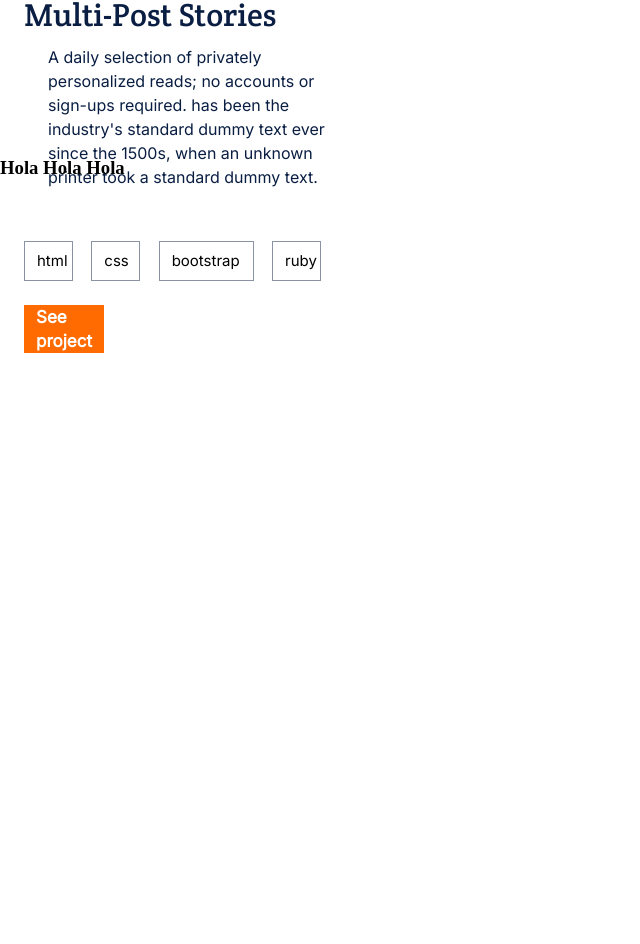
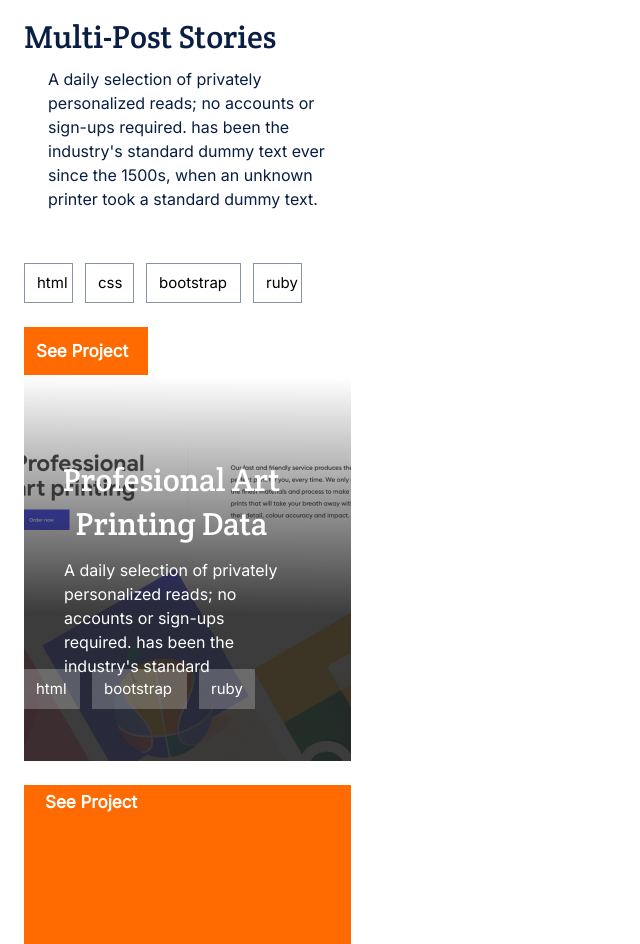
Before and after one commit to Joaquin123455/Microverse-finish-mobile, a plain HTML site: page index.html in a window 1280 px wide. Shown: the part 1255-2199 px from the top of the page, without its empty margins (0-640 px from the left). Before the commit the page ends 1608 px from the top, so only its background shows below. Drawn offline with Linux system fonts and the light colour scheme.

Commit message:
upload index and stylecss

```diff
--- a/index.html
+++ b/index.html
@@ -61,16 +61,26 @@
             </div>
             <div>
                 <ul class="ref">
-                    <li class="tag3"><a href="#">See project</a></li>
+                    <li class="tag3"><a href="#">See Project</a></li>
+                </ul>
+            </div>
+        </section>
+        <section class="wrapper">
+            <div class="wrapper2">
+                <h3 class="wrappertitle2">Profesional Art Printing Data</h3>
+                <p class="secondp">A daily selection of privately personalized reads; no accounts or sign-ups required. has been the industry's standard</p>
+                <ul class="tags">
+                    <li class="tagwrapper">html</li>
+                    <li class="tag2wrapper">bootstrap</li>
+                    <li class="tagwrapper">ruby</li>
+                </ul>
+            </div>
+            <div>
+                <ul>
+                    <li class="tag3wrapper"><a href="#">See Project</a></li>
                 </ul>
             </div>
         </section>
     </main>
-    <section class="wrapper2">
-        <div class="wrapper2">
-            <h3 class="wrappertitle2">Hola Hola Hola</h3>
-        </div>
-    </section>
-
 </body>
 </html>
--- a/style.css
+++ b/style.css
@@ -97,10 +97,8 @@ li {
 
 ul {
   display: flex;
-  justify-content: space-between;
   list-style: none;
   margin: 0;
-  width: 0;
 }
 
 .wrappertitle {
@@ -126,7 +124,6 @@ ul {
   padding: 0px 24px;
   gap: 24px;
   width: 375px;
-  height: 568px;
 }
 
 .placeholder1{
@@ -145,6 +142,7 @@ ul {
   display: flex;
   align-items: center;
   color: #091E42;
+  padding-top: 40px;
 }
 
 .firstp {
@@ -156,6 +154,8 @@ ul {
   font-size: 16px;
   line-height: 24px;
   color: #091E42;
+  padding-top: 30px;
+  text-align: left;
 }
 
 .tags {
@@ -211,7 +211,6 @@ ul {
   padding: 12px;
   gap: 10px;
   width: 124px;
-  height: 48px;
   background: #FF6B00;
   color: white;
   font-family: 'Inter';
@@ -221,15 +220,83 @@ ul {
   line-height: 24px;
 }
 
-.wrapper2{
+.wrapper2 {
   display: flex;
   padding-top: 30px;
   flex-direction: column;
   justify-content: center;
 }
 
-.firstproject{
+.firstproject {
 display: flex;
 flex-direction: column;
 justify-content: center;
 }
+
+.wrapper2 {
+  background-image: url(./img/Img\ Placeholder2.png);
+  background-repeat: no-repeat;
+  background-size: initial;
+  width: 327px;
+  height: 386px;
+}
+
+.wrappertitle2 {
+  font-family: 'Crete Round', sans-serif;
+  font-style: normal;
+  font-weight: 400;
+  font-size: 32px;
+  line-height: 44px;
+  width: 295px;
+  text-align: center;
+  color: #FFF;
+}
+
+.secondp{
+  font-family: 'Inter';
+  font-style: normal;
+  font-weight: 400;
+  font-size: 16px;
+  line-height: 24px;
+  width: 295px;
+  text-align: left;
+  padding: 12px 40px 12px 40px;
+}
+
+.tagwrapper{
+  display: flex;
+  align-items: center;
+  padding: 10px 30px 10px 12px;
+  width: 56px;
+  background: rgba(255, 255, 255, 0.24);
+  font-family: 'Inter';
+  font-style: normal;
+  font-weight: 500;
+  font-size: 15px;
+  line-height: 20px;
+}
+
+.tag2wrapper{
+  display: flex;
+  align-items: center;
+  padding: 10px 12px;
+  width: 95px;
+  background: rgba(255, 255, 255, 0.24);
+  font-family: 'Inter';
+  font-style: normal;
+  font-weight: 500;
+  font-size: 15px;
+  line-height: 20px;
+}
+
+.tag3wrapper{
+  width: 327px;
+  background: #FF6B00;
+  font-family: 'Inter';
+  font-style: normal;
+  font-weight: 700;
+  font-size: 17px;
+  line-height: 24px;
+  text-align: left;
+  margin: 0;
+}
```
